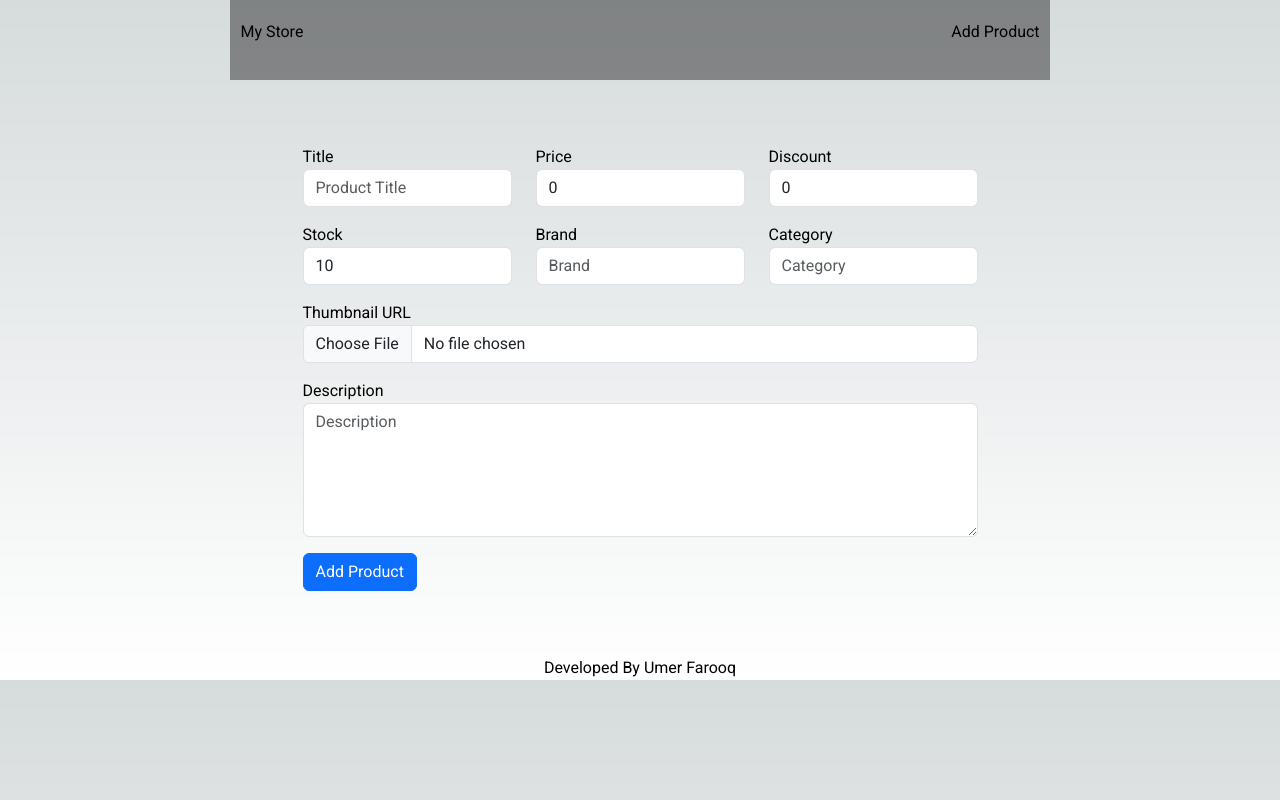
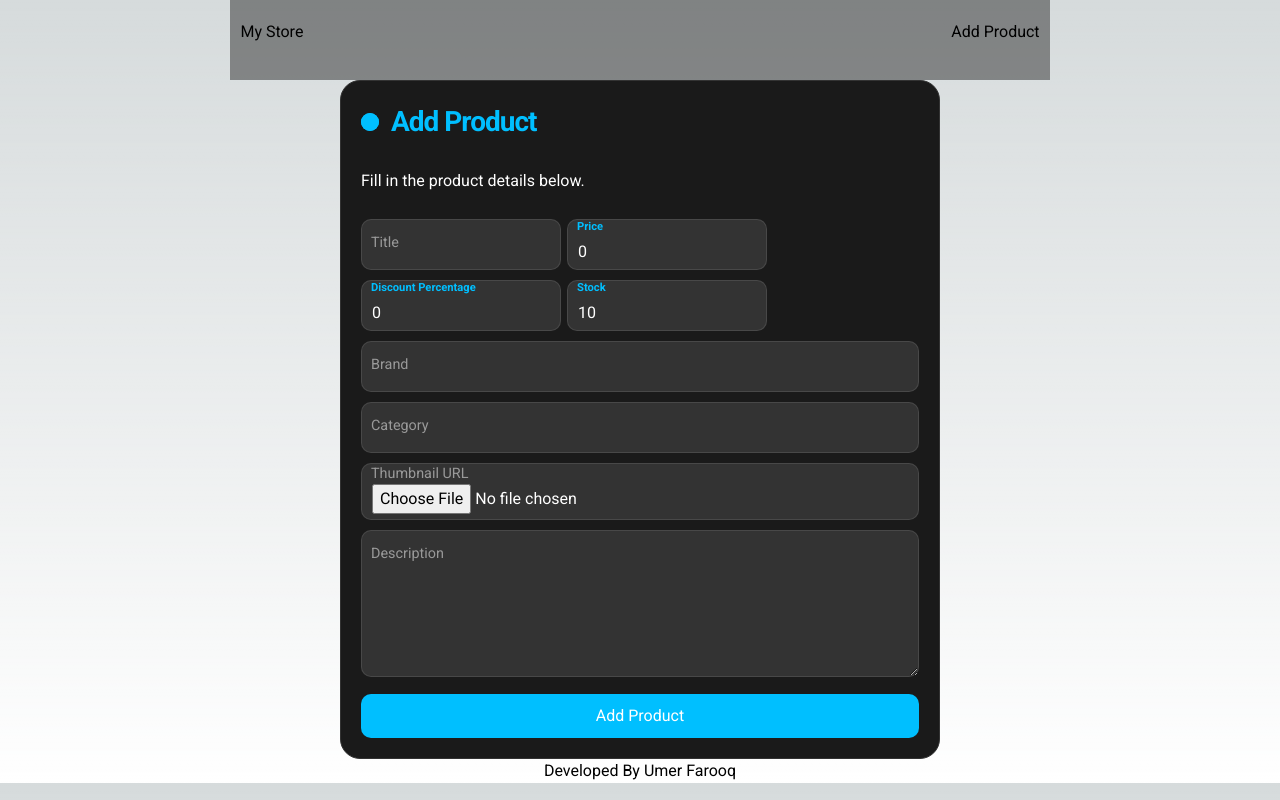
Before and after one commit to umerfarooq5349/ecommerce, a Next.js app: page /AddProduct in a window 1280 px wide. Built offline with nearby package versions, Linux system fonts and the light colour scheme.

Commit message:
image tag replaced

```diff
--- a/src/components/addProductFrorm/page.tsx
+++ b/src/components/addProductFrorm/page.tsx
@@ -1,12 +1,11 @@
 "use client";
 import { useState } from "react";
-import styles from "@/utils/saas/FormComponent.module.scss";
+
 import { addItem, uploadProductImage } from "@/app/api/item";
 import { useRouter } from "next/navigation";
 import Swal from "sweetalert2";
 import Foorm from "../form/form";
 import { Productts } from "@/utils/model/item";
-import { File } from "buffer";
 
 const AddProduct = () => {
   const router = useRouter();
@@ -89,6 +88,7 @@ const AddProduct = () => {
       handleImageUpload={handleImageUpload}
       handleChange={handleChange}
       handleSubmit={handleSubmit}
+      heading="Add"
     ></Foorm>
   );
 };
--- a/src/components/form/form.tsx
+++ b/src/components/form/form.tsx
@@ -1,5 +1,6 @@
 import styles from "@/utils/saas/FormComponent.module.scss";
-import React, { useState, ChangeEventHandler, FormEventHandler } from "react";
+import Image from "next/image";
+import { useState, ChangeEventHandler, FormEventHandler } from "react";
 
 interface FormData {
   price: number;
@@ -10,9 +11,10 @@ interface FormData {
   brand: string;
   category: string;
   thumbnail: string;
-  handleImageUpload: ChangeEventHandler<HTMLInputElement | HTMLTextAreaElement>;
   handleSubmit: FormEventHandler<HTMLFormElement>;
   handleChange: ChangeEventHandler<HTMLInputElement | HTMLTextAreaElement>;
+  handleImageUpload: ChangeEventHandler<HTMLInputElement>;
+  heading: string;
 }
 
 const Foorm = (formData: FormData) => {
@@ -26,126 +28,130 @@ const Foorm = (formData: FormData) => {
         setSelectedImage(reader.result as string);
       };
       reader.readAsDataURL(file);
+    }
     formData.handleImageUpload(event); // Call the original handler
-    }
   };
-  console.log(`Thumbnail image url from foorm: ${formData.thumbnail}`);
+
   return (
-    <div className="container">
-      <form className={styles.addProductForm} onSubmit={formData.handleSubmit}>
-        <div className="row mb-3">
-          <div className="col-md-4">
-            <label className={`${styles.group_label}`}>Title</label>
+    <form className={styles.form} onSubmit={formData.handleSubmit}>
+      <p className={styles.title}>{formData.heading} Product</p>
+      <p className={styles.message}>Fill in the product details below.</p>
+      <div className={styles.flex}>
+        <label>
           <input
             type="text"
             name="title"
-              placeholder="Product Title"
+            placeholder=""
             value={formData.title}
             onChange={formData.handleChange}
             required
-              className={`form-control ${styles.input_field}`}
+            className={styles.input}
           />
-          </div>
-          <div className="col-md-4">
-            <label className={`${styles.group_label}`}>Price</label>
+          <span>Title</span>
+        </label>
+        <label>
           <input
             type="number"
             name="price"
-              placeholder="Price"
+            placeholder=""
             value={formData.price}
             onChange={formData.handleChange}
             required
-              className={`form-control ${styles.input_field}`}
+            className={styles.input}
           />
+          <span>Price</span>
+        </label>
       </div>
-          <div className="col-md-4">
-            <label className={`${styles.group_label}`}>Discount</label>
+      <div className={styles.flex}>
+        <label>
           <input
             type="number"
             name="discountPercentage"
-              placeholder="Discount Percentage"
+            placeholder=""
             value={formData.discountPercentage}
             onChange={formData.handleChange}
             required
-              className={`form-control ${styles.input_field}`}
+            className={styles.input}
           />
-          </div>
-        </div>
-        <div className="row mb-3">
-          <div className="col-md-4">
-            <label className={`${styles.group_label}`}>Stock</label>
+          <span>Discount Percentage</span>
+        </label>
+        <label>
           <input
             type="number"
             name="stock"
-              placeholder="Stock"
+            placeholder=""
             value={formData.stock}
             onChange={formData.handleChange}
             required
-              className={`form-control ${styles.input_field}`}
+            className={styles.input}
           />
+          <span>Stock</span>
+        </label>
       </div>
-          <div className="col-md-4">
-            <label className={`${styles.group_label}`}>Brand</label>
+      <label>
         <input
           type="text"
           name="brand"
-              placeholder="Brand"
+          placeholder=""
           value={formData.brand}
           onChange={formData.handleChange}
           required
-              className={`form-control ${styles.input_field}`}
+          className={styles.input}
         />
-          </div>
-          <div className="col-md-4">
-            <label className={`${styles.group_label}`}>Category</label>
+        <span>Brand</span>
+      </label>
+      <label>
         <input
           type="text"
           name="category"
-              placeholder="Category"
+          placeholder=""
           value={formData.category}
           onChange={formData.handleChange}
           required
-              className={`form-control ${styles.input_field}`}
+          className={styles.input}
         />
-          </div>
-        </div>
-        <div className="mb-3">
-          <label className={`${styles.group_label}`}>Thumbnail URL</label>
+        <span>Category</span>
+      </label>
+      <label>
+        {!selectedImage && !formData.thumbnail && (
+          <>
             <input
               type="file"
               name="thumbnail"
+              onChange={handleImageUpload}
               required
-            onChange={handleImageUpload}
-            className={`form-control ${styles.input_field}`}
+              className={styles.input}
             />
+            <span>Thumbnail URL</span>
+          </>
+        )}
         {(selectedImage || formData.thumbnail) && (
-            <img
+          <div className={styles.thumbnail_preview}>
+            <Image
               src={selectedImage || formData.thumbnail}
               alt="Selected Thumbnail"
-              className={styles.thumbnail_preview}
+              width={350}
+              height={200}
             />
+          </div>
         )}
-        </div>
-        <div className="mb-3">
-          <label className={`${styles.group_label}`}>Description</label>
+      </label>
+      <label>
         <textarea
           name="description"
-            placeholder="Description"
+          placeholder=""
           value={formData.description}
-            required
           onChange={formData.handleChange}
           rows={5}
-            className={`form-control ${styles.input_field}`}
+          required
+          className={styles.input}
         />
-        </div>
-        <button
-          type="submit"
-          className={`${styles.submit_button} btn btn-primary`}
-        >
-          Add Product
+        <span>Description</span>
+      </label>
+      <button type="submit" className={styles.submit}>
+        {formData.heading} Product
       </button>
     </form>
-    </div>
   );
 };
 
--- a/src/components/updateProductForm/updateProductForm.tsx
+++ b/src/components/updateProductForm/updateProductForm.tsx
@@ -103,6 +103,7 @@ const UpdateProductForm: React.FC<UpdateProductFormProps> = ({ id }) => {
         handleChange={handleChange}
         handleImageUpload={handleImageUpload}
         handleSubmit={handleSubmit}
+        heading="Update"
       ></Foorm>
     </div>
   );
--- a/src/utils/saas/FormComponent.module.scss
+++ b/src/utils/saas/FormComponent.module.scss
@@ -1,9 +1,11 @@
 @import "./theme/theme.scss";
+
 .form {
   display: flex;
   flex-direction: column;
   gap: 10px;
-  // max-width: 350px;
+  width: 600px; // Adjust max-width as needed
+  margin: 0 auto;
   padding: 20px;
   border-radius: 20px;
   position: relative;
@@ -13,6 +15,7 @@
 
   label {
     position: relative;
+
     .input {
       background-color: $input-bg-color;
       color: #fff;
@@ -47,6 +50,15 @@
       transition: 0.3s ease;
     }
   }
+
+  .thumbnail_preview {
+    margin-top: 10px;
+    width: 100%;
+    max-width: 350px;
+    border-radius: 10px;
+    border: 2px solid $input-border-color;
+    object-fit: cover;
+  }
 }
 
 .title {
@@ -79,24 +91,7 @@
     width: 18px;
     height: 18px;
     animation: pulse 1s linear infinite;
-  }
-}
-
-.message,
-.signin {
-  font-size: 14.5px;
-  color: $text-color;
-
-  a {
-    color: $title-color;
-
-    &:hover {
-      text-decoration: underline $text-hover-color;
-    }
-  }
-
-  &.signin {
-    text-align: center;
+    -webkit-animation: pulse 1s linear infinite;
   }
 }
 
```
Lines whose indentation alone changed are shown as unchanged.
